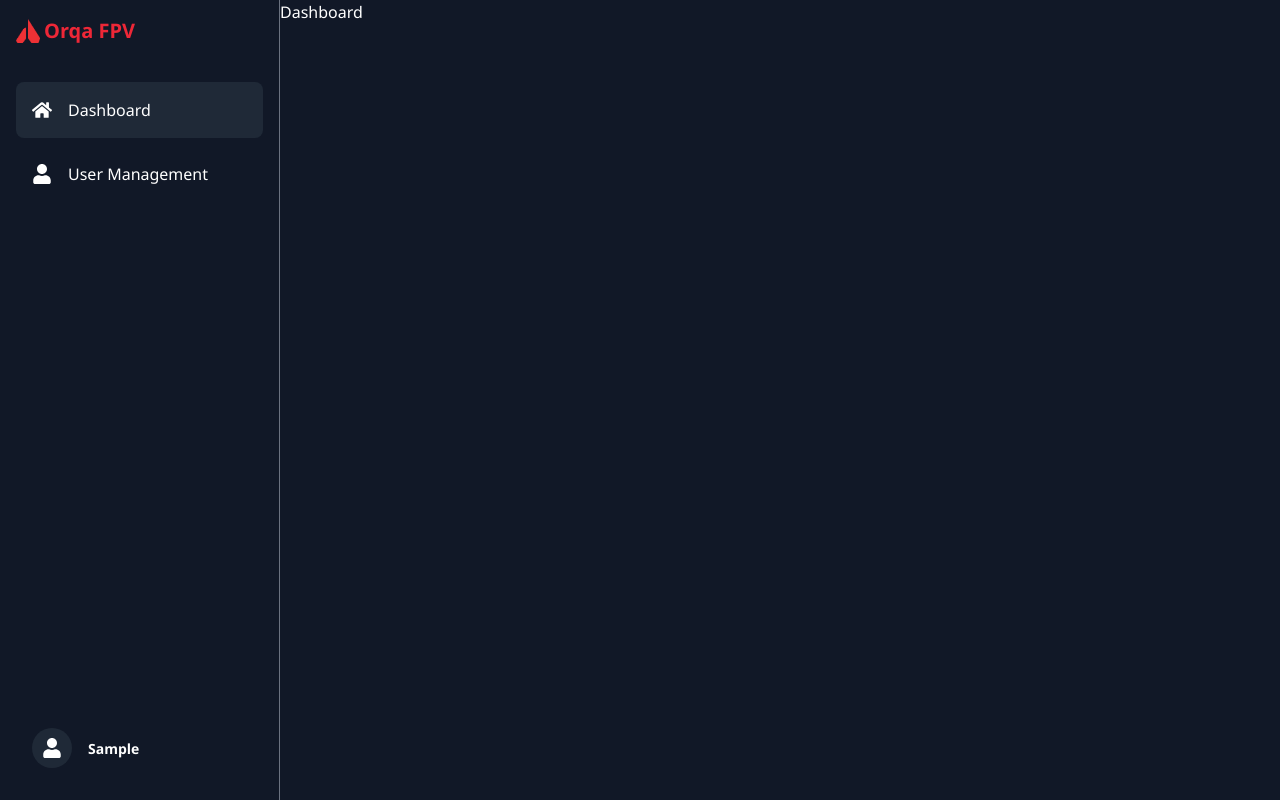
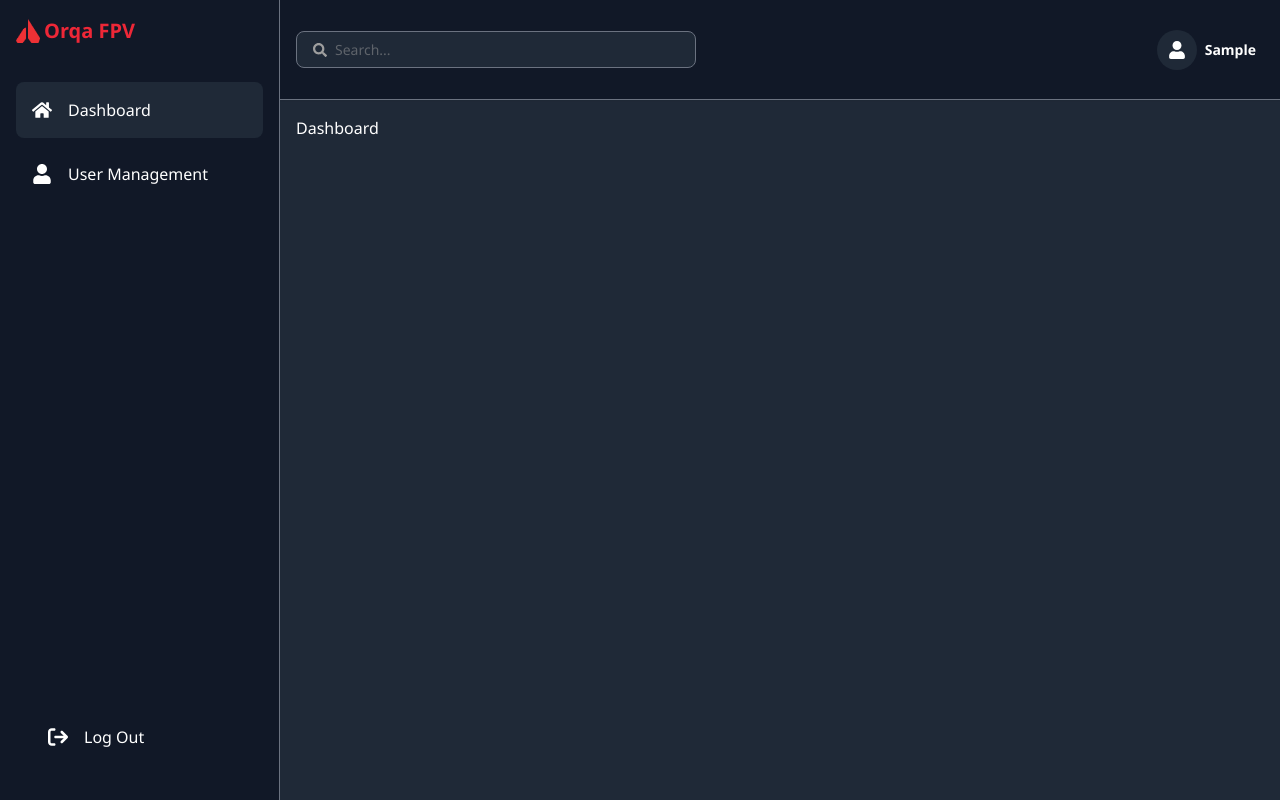
Before and after one commit to lkereceni/orqa-task, a React (Vite) app: page /user-management in a window 1280 px wide. Both pictures are taken after typing "Sample", "Sample123" into the empty fields and a click on the button "Login". Built offline with nearby package versions, Linux system fonts and the light colour scheme.

Commit message:
Create Navbar component

```diff
--- /dev/null
+++ b/src/components/Navbar/Navbar.css
@@ -0,0 +1,212 @@
+:root {
+  --search-width: 600px;
+  --navbar-height: 100px;
+}
+
+.navbar {
+  background-color: var(--color-bg-300);
+  border-bottom: 1px solid var(--color-border-200);
+  height: var(--navbar-height);
+  display: flex;
+  align-items: center;
+  padding: 0 var(--spacing-md);
+  position: sticky;
+  top: 0;
+  z-index: 100;
+  box-shadow: var(--shadow-sm);
+}
+
+.navbar-content {
+  display: flex;
+  justify-content: space-between;
+  align-items: center;
+  width: 100%;
+  gap: var(--spacing-lg);
+}
+
+.navbar-menu-toggle {
+  display: none;
+  align-items: center;
+  justify-content: center;
+  background: none;
+  border: none;
+  cursor: pointer;
+  padding: var(--spacing-sm);
+  border-radius: var(--border-radius);
+  color: var(--color-text-secondary);
+  font-size: var(--font-size-lg);
+  transition: all var(--transition-speed);
+  flex-shrink: 0;
+
+  &:hover {
+    background-color: var(--color-bg-200);
+  }
+}
+
+.navbar-left {
+  flex: 1;
+  display: flex;
+  align-items: center;
+  min-width: 0;
+}
+
+.search-container {
+  position: relative;
+  width: 100%;
+  max-width: 400px;
+}
+
+.search-input-wrapper {
+  position: relative;
+  display: flex;
+  align-items: center;
+  background-color: var(--color-bg-200);
+  border: 1px solid var(--color-border-200);
+  border-radius: var(--border-radius);
+  padding: 0 var(--spacing-md);
+  transition: all var(--transition-speed);
+
+  &:hover {
+    border-color: var(--color-border-100);
+  }
+
+  &:focus-within {
+    border-color: var(--color-border-50);
+    box-shadow: var(--shadow-sm);
+  }
+}
+
+.search-icon {
+  color: var(--color-text-tertiary);
+  font-size: var(--font-size-sm);
+  margin-right: var(--spacing-sm);
+  flex-shrink: 0;
+}
+
+.search-input {
+  flex: 1;
+  background: none;
+  border: none;
+  outline: none;
+  font-size: var(--font-size-sm);
+  color: white;
+  padding: var(--spacing-sm) 0;
+  font-family: inherit;
+  min-width: 0;
+
+  &::placeholder {
+    color: var(--color-text-tertiary);
+  }
+}
+
+.navbar-right {
+  display: flex;
+  align-items: center;
+  gap: var(--spacing-md);
+  flex-shrink: 0;
+}
+
+.user-profile-container {
+  position: relative;
+}
+
+.user-profile-button {
+  display: flex;
+  align-items: center;
+  gap: var(--spacing-sm);
+  background: none;
+  border: none;
+  cursor: pointer;
+  padding: var(--spacing-xs) var(--spacing-sm);
+  border-radius: var(--border-radius);
+
+  &:hover {
+    background-color: var(--color-bg-200);
+  }
+}
+
+.user-avatar {
+  width: 40px;
+  height: 40px;
+  border-radius: 50%;
+  background-color: var(--color-bg-200);
+  display: flex;
+  align-items: center;
+  justify-content: center;
+  font-size: var(--font-size-lg);
+  flex-shrink: 0;
+}
+
+.user-info {
+  flex: 1;
+  min-width: 0;
+}
+
+.user-username {
+  font-size: var(--font-size-sm);
+  font-weight: 600;
+  margin: 0;
+  overflow: hidden;
+  text-overflow: ellipsis;
+  white-space: nowrap;
+}
+
+@media (max-width: 1024px) {
+  .search-container {
+    max-width: 300px;
+  }
+
+  .search-input {
+    font-size: var(--font-size-xs);
+  }
+
+  .user-username {
+    font-size: var(--font-size-xs);
+  }
+
+  .navbar-menu-toggle {
+    display: flex;
+  }
+}
+
+@media (max-width: 768px) {
+  .navbar {
+    padding: 0 var(--spacing-sm);
+  }
+
+  .navbar-content {
+    gap: var(--spacing-sm);
+  }
+
+  .search-container {
+    max-width: 250px;
+  }
+
+  .search-input-wrapper {
+    padding: 0 var(--spacing-xs);
+  }
+
+  .search-icon {
+    margin-right: var(--spacing-sm);
+    font-size: var(--font-size-xs);
+  }
+
+  .search-input {
+    font-size: var(--font-size-xs);
+  }
+
+  .user-avatar {
+    width: 32px;
+    height: 32px;
+    font-size: var(--font-size-base);
+  }
+
+  .user-profile-button {
+    padding: var(--spacing-xs);
+    gap: var(--spacing-sm);
+  }
+
+  .user-info {
+    display: none;
+  }
+}
--- /dev/null
+++ b/src/components/Navbar/Navbar.tsx
@@ -0,0 +1,58 @@
+import { FaBars, FaSearch, FaUser } from "react-icons/fa";
+import "./Navbar.css";
+import { useAuth } from "../../hooks/useAuth";
+
+interface NavbarProps {
+  onToggleSidebar: () => void;
+  isSidebarOpen?: boolean;
+}
+
+const Navbar = ({ onToggleSidebar, isSidebarOpen }: NavbarProps) => {
+  const { user } = useAuth();
+
+  return (
+    <header className="navbar">
+      <div className="navbar-content">
+        <button
+          className="navbar-menu-toggle"
+          onClick={onToggleSidebar}
+          aria-label="Toggle navbar menu"
+          aria-expanded={isSidebarOpen}
+        >
+          <FaBars />
+        </button>
+
+        <div className="navbar-left">
+          <div className="search-container">
+            <div className="search-input-wrapper">
+              <FaSearch className="search-icon" />
+              <input
+                type="text"
+                className="search-input"
+                placeholder="Search..."
+                value={""}
+                aria-label="search"
+              />
+            </div>
+          </div>
+        </div>
+        <div className="navbar-right">
+          <div className="user-profile-container">
+            <button className="user-profile-button" onClick={() => {}}>
+              <div className="user-avatar">
+                <FaUser />
+              </div>
+              <div className="user-info">
+                <span className="user-username">
+                  {user?.username || "User"}
+                </span>
+              </div>
+            </button>
+          </div>
+        </div>
+      </div>
+    </header>
+  );
+};
+
+export default Navbar;
--- a/src/components/Sidebar/Sidebar.css
+++ b/src/components/Sidebar/Sidebar.css
@@ -2,7 +2,7 @@
   position: fixed;
   top: 0;
   left: 0;
-  min-width: 280px;
+  width: 280px;
   height: 100vh;
   background-color: var(--color-bg-300);
   border-right: 1px solid var(--color-border-200);
@@ -111,6 +111,7 @@
   &:hover,
   &:focus {
     background-color: var(--color-bg-200);
+    cursor: pointer;
   }
 
   &:active {
@@ -120,6 +121,11 @@
   &.active {
     background-color: var(--color-bg-200);
   }
+}
+
+button.nav-link {
+  width: 100%;
+  background-color: transparent;
 }
 
 .nav-icon {
@@ -155,53 +161,7 @@
   }
 }
 
-.avatar {
-  width: 40px;
-  height: 40px;
-  border-radius: 50%;
-  background-color: var(--color-bg-200);
-  display: flex;
-  align-items: center;
-  justify-content: center;
-  font-size: 20px;
-  flex-shrink: 0;
-}
-
-.user-info {
-  flex: 1;
-  min-width: 0;
-}
-
-.user-username {
-  font-size: var(--font-size-sm);
-  font-weight: 600;
-  margin: 0;
-  overflow: hidden;
-  text-overflow: ellipsis;
-  white-space: nowrap;
-}
-
-.menu-toggle {
-  display: block;
-  position: fixed;
-  top: var(--spacing-md);
-  left: var(--spacing-md);
-  z-index: 1000;
-  background-color: var(--color-bg-200);
-  border: 1px solid var(--color-border-200);
-  width: 48px;
-  height: 48px;
-  padding: var(--spacing-sm);
-  cursor: pointer;
-  border-radius: var(--border-radius);
-  transition: background-color var(--transition-speed);
-
-  &:hover {
-    background-color: var(--color-bg-200);
-  }
-}
-
-@media (min-width: 768px) {
+@media (min-width: 1024px) {
   .sidebar {
     position: relative;
     width: 280px;
@@ -216,10 +176,6 @@
     display: none;
   }
 
-  .menu-toggle {
-    display: none;
-  }
-
   .close-button {
     display: none;
   }
--- a/src/components/Sidebar/Sidebar.tsx
+++ b/src/components/Sidebar/Sidebar.tsx
@@ -1,16 +1,19 @@
-import { useState } from "react";
 import "./Sidebar.css";
 import type { MenuItem } from "../../types";
-import { FaBars, FaHome, FaUser } from "react-icons/fa";
-import { FaX } from "react-icons/fa6";
+import { FaHome, FaUser } from "react-icons/fa";
+import { FaArrowRightFromBracket, FaX } from "react-icons/fa6";
 import { useAuth } from "../../hooks/useAuth";
 import logo from "../../assets/orqa_logo.png";
-import { NavLink } from "react-router-dom";
+import { NavLink, useNavigate } from "react-router-dom";
 
-const Sidebar = () => {
-  const [isOpen, setIsOpen] = useState(false);
+interface SidebarProps {
+  isSidebarOpen: boolean;
+  onSidebarStateChange: (isOpen: boolean) => void;
+}
 
-  const { user } = useAuth();
+const Sidebar = ({ isSidebarOpen, onSidebarStateChange }: SidebarProps) => {
+  const { logout } = useAuth();
+  const navigate = useNavigate();
 
   const menuItems: MenuItem[] = [
     {
@@ -27,26 +30,37 @@ const Sidebar = () => {
     },
   ];
 
+  const handleLogout = async () => {
+    try {
+      await logout();
+      onSidebarStateChange(false);
+      navigate("/login", { replace: true });
+    } catch (error) {
+      console.error("Logout error: ", error);
+    }
+  };
+
+  const handleNavLinkClick = () => {
+    if (window.innerWidth < 1024) {
+      onSidebarStateChange(false);
+    }
+  };
+
+  const handleCloseSidebar = () => {
+    onSidebarStateChange(false);
+  };
+
   return (
-    <div>
-      <button
-        className="menu-toggle"
-        onClick={() => setIsOpen(!isOpen)}
-        aria-label="Toggle navigation menu"
-        aria-expanded={isOpen}
-      >
-        <FaBars />
-      </button>
-
-      {isOpen && (
+    <>
+      {isSidebarOpen && (
         <div
           className="sidebar-backdrop"
-          onClick={() => setIsOpen(false)}
+          onClick={handleCloseSidebar}
           aria-hidden="true"
         ></div>
       )}
 
-      <nav className={`sidebar ${isOpen ? "open" : ""}`}>
+      <nav className={`sidebar ${isSidebarOpen ? "open" : ""}`}>
         <div className="sidebar-header">
           <div className="logo-container">
             <img className="logo-image" src={logo} alt="Orqa Logo" />
@@ -55,7 +69,7 @@ const Sidebar = () => {
 
           <button
             className="close-button"
-            onClick={() => setIsOpen(false)}
+            onClick={handleCloseSidebar}
             aria-label="Close navigation menu"
           >
             <FaX />
@@ -70,11 +84,7 @@ const Sidebar = () => {
                 className={({ isActive }) =>
                   `nav-link ${isActive ? "active" : ""}`
                 }
-                onClick={() => {
-                  if (window.innerWidth < 768) {
-                    setIsOpen(false);
-                  }
-                }}
+                onClick={handleNavLinkClick}
               >
                 <span className="nav-icon">{item.icon}</span>
                 <span className="nav-label">{item.label}</span>
@@ -84,17 +94,19 @@ const Sidebar = () => {
         </ul>
 
         <div className="sidebar-footer">
-          <a href="#" className="user-profile">
-            <div className="avatar">
-              <FaUser />
-            </div>
-            <div className="user-info">
-              <p className="user-username">{user?.username}</p>
-            </div>
-          </a>
+          <ul className="nav-list">
+            <li>
+              <button className="nav-link" onClick={handleLogout}>
+                <span className="nav-icon">
+                  <FaArrowRightFromBracket />
+                </span>
+                <span className="nav-label">Log Out</span>
+              </button>
+            </li>
+          </ul>
         </div>
       </nav>
-    </div>
+    </>
   );
 };
 
--- a/src/layouts/MainLayout.css
+++ b/src/layouts/MainLayout.css
@@ -15,6 +15,7 @@
   flex: 1;
   overflow-y: auto;
   overflow-x: hidden;
+  padding: var(--spacing-md);
 }
 
 @media (max-width: 768px) {
--- a/src/layouts/MainLayout.tsx
+++ b/src/layouts/MainLayout.tsx
@@ -1,12 +1,27 @@
 import "./MainLayout.css";
 import Sidebar from "../components/Sidebar/Sidebar";
 import { Outlet } from "react-router-dom";
+import Navbar from "../components/Navbar/Navbar";
+import { useState } from "react";
 
 const MainLayout = () => {
+  const [isSidebarOpen, setIsSidebarOpen] = useState(false);
+
+  const handleToggleSidebar = () => {
+    setIsSidebarOpen(!isSidebarOpen);
+  };
+
   return (
     <div className="main-layout">
-      <Sidebar />
+      <Sidebar
+        isSidebarOpen={isSidebarOpen}
+        onSidebarStateChange={setIsSidebarOpen}
+      />
       <div className="layout-content">
+        <Navbar
+          onToggleSidebar={handleToggleSidebar}
+          isSidebarOpen={isSidebarOpen}
+        />
         <main className="page-content">
           <Outlet />
         </main>
--- a/src/styles/globals.css
+++ b/src/styles/globals.css
@@ -9,7 +9,7 @@
 html,
 body {
   font-family: var(--font-family);
-  background-color: var(--color-bg-300);
+  background-color: var(--color-bg-200);
   color: white;
   line-height: 1.5;
 }
```
Also changed, not shown: src/providers/AuthProvider.tsx (+14 -11 lines).
